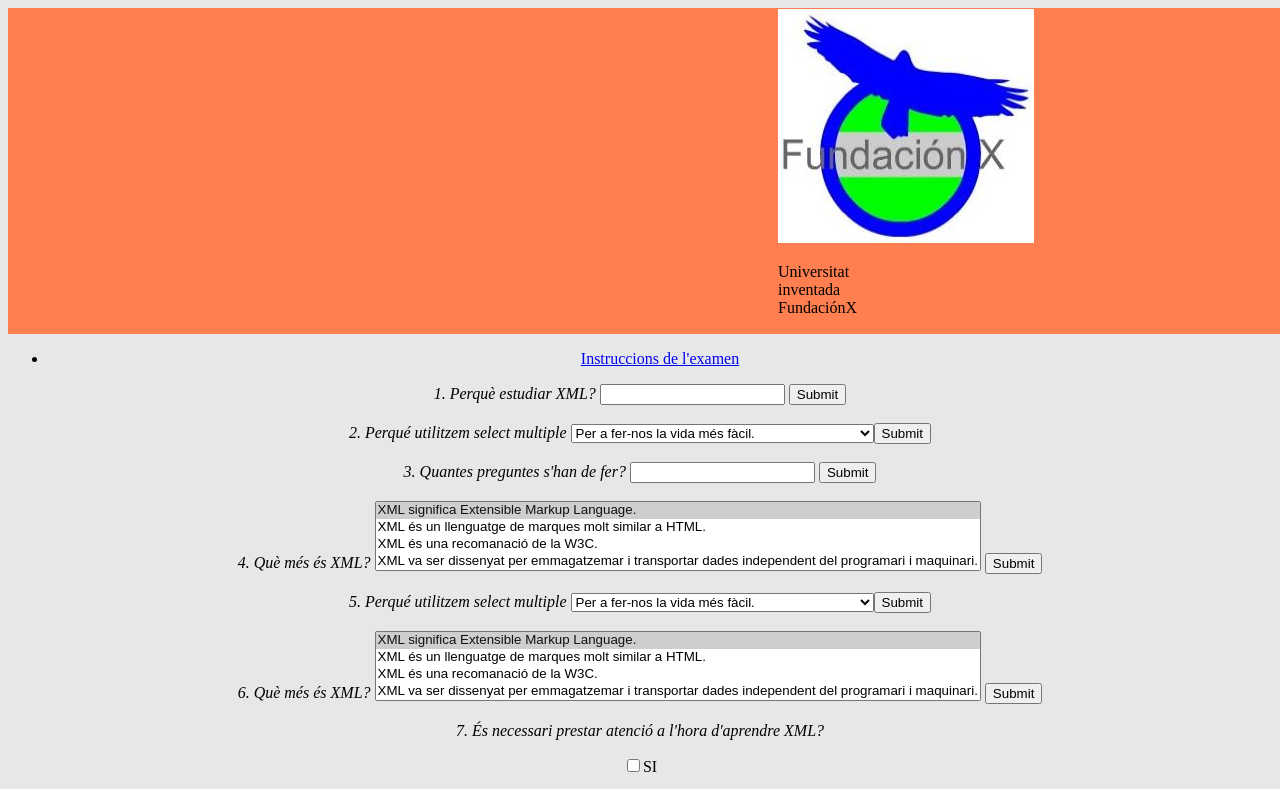
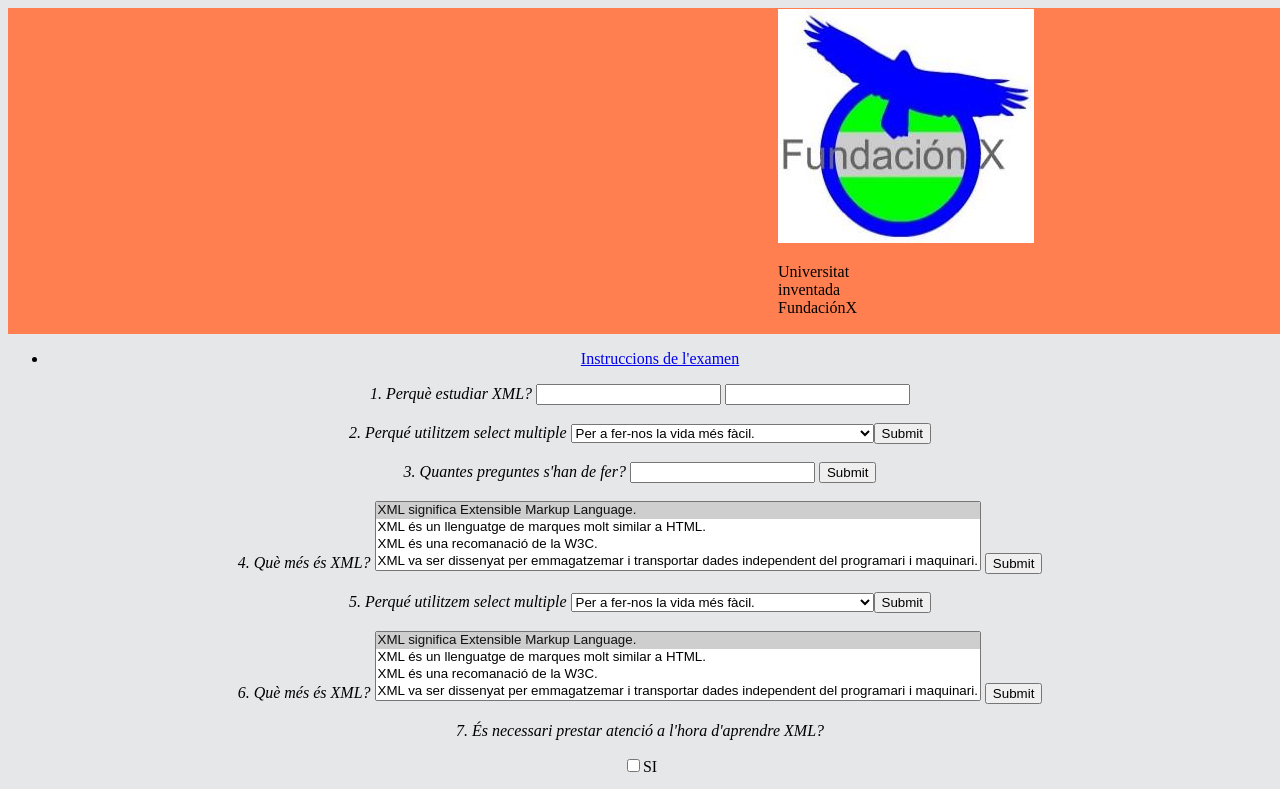
Before and after one commit to AlbertoTorresCosta/Projecte-per-LMSGI-03, a plain HTML site: page index.html in a window 1280 px wide. Shown: the top 789 px of the page. Drawn offline with Linux system fonts and the light colour scheme; files whose address does not match are found by name.

Commit message:
Update index.html

```diff
--- a/index.html
+++ b/index.html
@@ -25,7 +25,7 @@
       <form id='Primera'>
          <i>1. Perquè estudiar XML?</i>
          <input type='text'>
-         <input type='submit'>
+         <input type='answer'>
       </form>
       <br>
       <form id='Segunda'>
```
